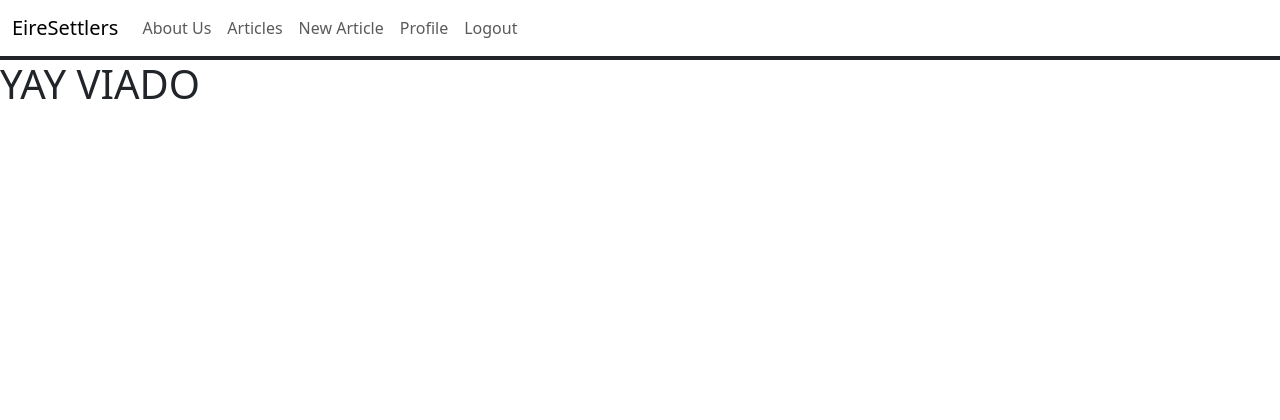
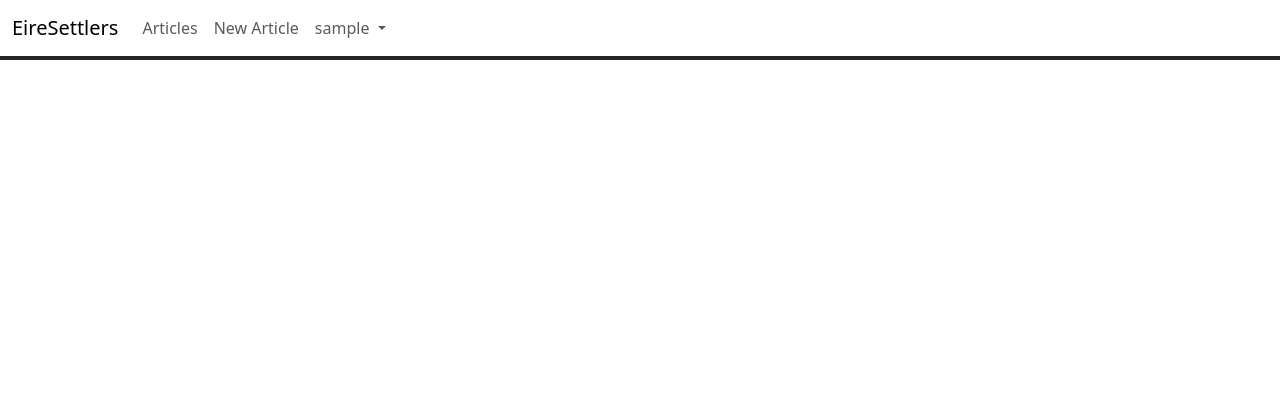
Before and after one commit to tinobragaa/eire-settlers, a Django app: page /articles/ in a window 1280 px wide. Shown: the top 420 px of the page. Run offline with Django 4.2, Linux system fonts and the light colour scheme; the visitor is signed in with stand-in values (Sample User, id 1); data that the repository does not hold is empty; some libraries are stand-ins or nearby versions.

Commit message:
Add: included a dropdown menu on the nav bar for better UX/UI

```diff
--- a/templates/articles_list.html
+++ b/templates/articles_list.html
@@ -3,7 +3,6 @@
 {% block title %}Articles | Eire Settlers{% endblock %}
 {% block content %}
 
-<DIV><h1>YAY VIADO </h1></DIV>
 <div class="container-fluid">
     <div class="row">
         <div class="col-12 mt-3 left">
--- a/templates/base.html
+++ b/templates/base.html
@@ -26,20 +26,25 @@
                 <div class="collapse navbar-collapse" id="navbarText">
                     <ul class="navbar-nav me-auto mb-2 mb-lg-0">
                         <li class="nav-item">
-                            <a class="nav-link" href="#">About Us</a>
-                        </li>
-                        <li class="nav-item">
                             <a class="nav-link" href="{% url 'articles_list' %}">Articles</a>
                         </li>
                         {% if user.is_authenticated %}
                         <li class="nav-item">
                             <a class="nav-link" href="{% url 'create_article' %}">New Article</a>
                         </li>
-                        <li class="nav-item">
-                            <a class="nav-link" href="{% url 'member_profile' %}">Profile</a>
-                        </li>
-                        <li class="nav-item">
-                            <a class="nav-link" href="{% url 'account_logout' %}">Logout</a>
+                        <li class="nav-item dropdown">
+                            <a class="nav-link dropdown-toggle" href="#" role="button" data-bs-toggle="dropdown" aria-expanded="false">
+                                {{ user.username }}
+                            </a>
+                            <ul class="dropdown-menu dropdown-menu-end">
+                                <li><a class="dropdown-item" href="{% url 'member_profile' %}">My Profile</a></li>
+                                <li><a class="dropdown-item" href="#">My Articles</a></li>
+                                <li><a class="dropdown-item" href="#">Saved Articles</a></li>
+                                <li>
+                                    <hr class="dropdown-divider">
+                                </li>
+                                <li><a class="dropdown-item" href="{% url 'account_logout' %}">Sign Out</a></li>
+                            </ul>
                         </li>
                         {% else %}
                         <li class="nav-item">
```
